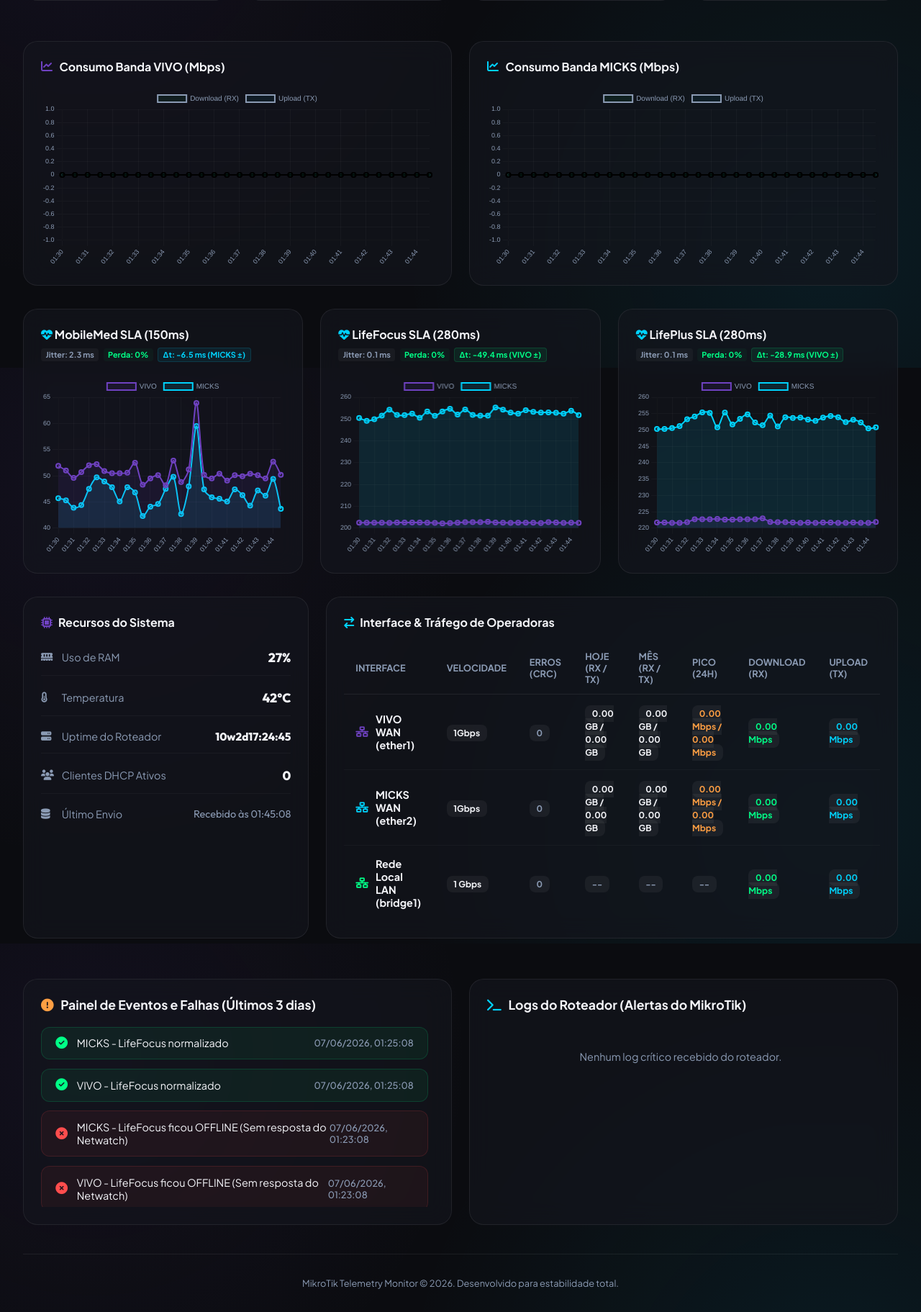
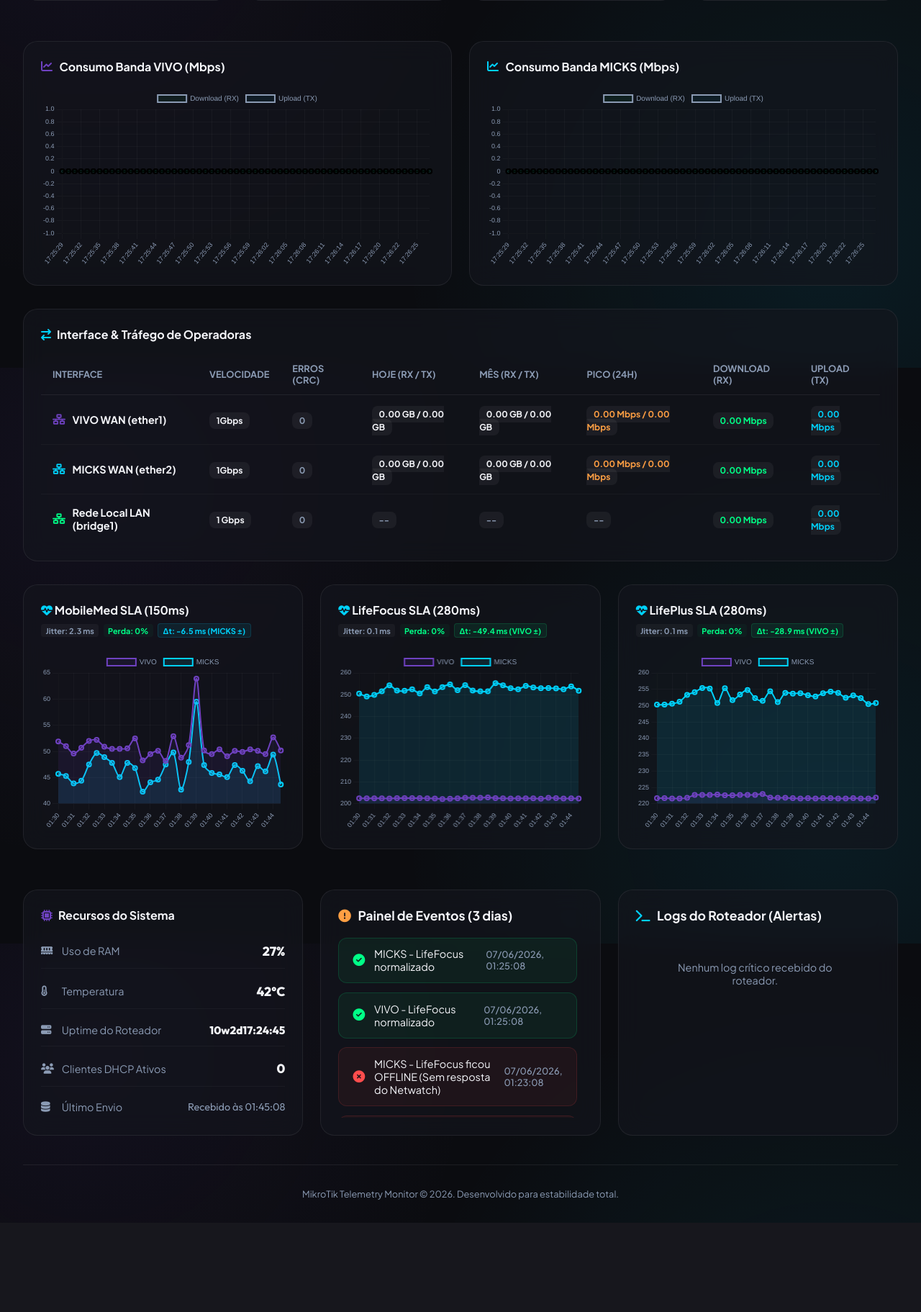
Before and after one commit to brunnosouto/mikrotik, a Flask app: page / in a window 1280 px wide. Shown: the part 289-2112 px from the top of the page at 72% size. After the commit the page ends 1988 px from the top, so only its background shows below. Run offline with Flask 3, Linux system fonts and the light colour scheme; data comes from the database, SQL or seed files in the repository; data that the repository does not hold is empty.

Commit message:
style: reorder interface table above SLA and implement rolling bandwidth charts

```diff
--- a/templates/index.html
+++ b/templates/index.html
@@ -452,6 +452,74 @@
         </div>
     </div>
 
+    <!-- Interface & Tráfego de Operadoras -->
+    <div class="traffic-table-card" style="margin-bottom: 2rem;">
+        <h3 style="font-size: 1rem; font-weight: 600;"><i class="fa-solid fa-arrow-right-arrow-left" style="color: var(--accent-micks); margin-right: 0.5rem;"></i>Interface & Tráfego de Operadoras</h3>
+        <div class="table-responsive">
+            <table>
+                <thead>
+                    <tr>
+                        <th>Interface</th>
+                        <th>Velocidade</th>
+                        <th>Erros (CRC)</th>
+                        <th>Hoje (RX / TX)</th>
+                        <th>Mês (RX / TX)</th>
+                        <th>Pico (24h)</th>
+                        <th>Download (RX)</th>
+                        <th>Upload (TX)</th>
+                    </tr>
+                </thead>
+                <tbody>
+                    <tr>
+                        <td>
+                            <div class="interface-name">
+                                <i class="fa-solid fa-network-wired" style="color: var(--accent-vivo);"></i>
+                                <span>VIVO WAN (ether1)</span>
+                            </div>
+                        </td>
+                        <td><span class="bandwidth-badge" id="vivo-speed" style="font-weight: 600;">--</span></td>
+                        <td><span class="bandwidth-badge" id="vivo-errors" style="color: var(--text-muted); font-weight: 600;">0</span></td>
+                        <td><span class="bandwidth-badge" id="vivo-today" style="font-weight: 600; color: var(--text-main);">0.00 GB / 0.00 GB</span></td>
+                        <td><span class="bandwidth-badge" id="vivo-month" style="font-weight: 600; color: var(--text-main);">0.00 GB / 0.00 GB</span></td>
+                        <td><span class="bandwidth-badge" id="vivo-peak" style="font-weight: 600; color: var(--accent-orange);">0.00 / 0.00 Mbps</span></td>
+                        <td><span class="bandwidth-badge rx-badge" id="vivo-rx">0.00 Mbps</span></td>
+                        <td><span class="bandwidth-badge tx-badge" id="vivo-tx">0.00 Mbps</span></td>
+                    </tr>
+                    <tr>
+                        <td>
+                            <div class="interface-name">
+                                <i class="fa-solid fa-network-wired" style="color: var(--accent-micks);"></i>
+                                <span>MICKS WAN (ether2)</span>
+                            </div>
+                        </td>
+                        <td><span class="bandwidth-badge" id="micks-speed" style="font-weight: 600;">--</span></td>
+                        <td><span class="bandwidth-badge" id="micks-errors" style="color: var(--text-muted); font-weight: 600;">0</span></td>
+                        <td><span class="bandwidth-badge" id="micks-today" style="font-weight: 600; color: var(--text-main);">0.00 GB / 0.00 GB</span></td>
+                        <td><span class="bandwidth-badge" id="micks-month" style="font-weight: 600; color: var(--text-main);">0.00 GB / 0.00 GB</span></td>
+                        <td><span class="bandwidth-badge" id="micks-peak" style="font-weight: 600; color: var(--accent-orange);">0.00 / 0.00 Mbps</span></td>
+                        <td><span class="bandwidth-badge rx-badge" id="micks-rx">0.00 Mbps</span></td>
+                        <td><span class="bandwidth-badge tx-badge" id="micks-tx">0.00 Mbps</span></td>
+                    </tr>
+                    <tr>
+                        <td>
+                            <div class="interface-name">
+                                <i class="fa-solid fa-network-wired" style="color: var(--accent-green);"></i>
+                                <span>Rede Local LAN (bridge1)</span>
+                            </div>
+                        </td>
+                        <td><span class="bandwidth-badge" style="font-weight: 600;">1 Gbps</span></td>
+                        <td><span class="bandwidth-badge" style="color: var(--text-muted); font-weight: 600;">0</span></td>
+                        <td><span class="bandwidth-badge" style="font-weight: 600; color: var(--text-muted);">--</span></td>
+                        <td><span class="bandwidth-badge" style="font-weight: 600; color: var(--text-muted);">--</span></td>
+                        <td><span class="bandwidth-badge" style="font-weight: 600; color: var(--text-muted);">--</span></td>
+                        <td><span class="bandwidth-badge rx-badge" id="lan-rx">0.00 Mbps</span></td>
+                        <td><span class="bandwidth-badge tx-badge" id="lan-tx">0.00 Mbps</span></td>
+                    </tr>
+                </tbody>
+            </table>
+        </div>
+    </div>
+
     <!-- Charts Section -->
     <div class="chart-grid">
         <div class="chart-card">
@@ -506,9 +574,10 @@
         </div>
     </div>
 
-    <!-- Bottom Details Section -->
-    <div class="details-grid">
-        <div class="hw-card">
+    <!-- Bottom Resources & Logs Grid Section -->
+    <div class="chart-grid" style="margin-top: 1.5rem; margin-bottom: 2.5rem;">
+        <!-- System Resources -->
+        <div class="hw-card" style="display: flex; flex-direction: column; gap: 1.2rem; padding: 1.5rem;">
             <h3 style="font-size: 1rem; font-weight: 600; margin-bottom: 0.5rem;"><i class="fa-solid fa-microchip" style="color: var(--accent-vivo); margin-right: 0.5rem;"></i>Recursos do Sistema</h3>
 
             <div class="hw-metric">
@@ -533,81 +602,11 @@
             </div>
         </div>
 
-        <div class="traffic-table-card">
-            <h3 style="font-size: 1rem; font-weight: 600;"><i class="fa-solid fa-arrow-right-arrow-left" style="color: var(--accent-micks); margin-right: 0.5rem;"></i>Interface & Tráfego de Operadoras</h3>
-            <div class="table-responsive">
-                <table>
-                    <thead>
-                        <tr>
-                            <th>Interface</th>
-                            <th>Velocidade</th>
-                            <th>Erros (CRC)</th>
-                            <th>Hoje (RX / TX)</th>
-                            <th>Mês (RX / TX)</th>
-                            <th>Pico (24h)</th>
-                            <th>Download (RX)</th>
-                            <th>Upload (TX)</th>
-                        </tr>
-                    </thead>
-                    <tbody>
-                        <tr>
-                            <td>
-                                <div class="interface-name">
-                                    <i class="fa-solid fa-network-wired" style="color: var(--accent-vivo);"></i>
-                                    <span>VIVO WAN (ether1)</span>
-                                </div>
-                            </td>
-                            <td><span class="bandwidth-badge" id="vivo-speed" style="font-weight: 600;">--</span></td>
-                            <td><span class="bandwidth-badge" id="vivo-errors" style="color: var(--text-muted); font-weight: 600;">0</span></td>
-                            <td><span class="bandwidth-badge" id="vivo-today" style="font-weight: 600; color: var(--text-main);">0.00 GB / 0.00 GB</span></td>
-                            <td><span class="bandwidth-badge" id="vivo-month" style="font-weight: 600; color: var(--text-main);">0.00 GB / 0.00 GB</span></td>
-                            <td><span class="bandwidth-badge" id="vivo-peak" style="font-weight: 600; color: var(--accent-orange);">0.00 / 0.00 Mbps</span></td>
-                            <td><span class="bandwidth-badge rx-badge" id="vivo-rx">0.00 Mbps</span></td>
-                            <td><span class="bandwidth-badge tx-badge" id="vivo-tx">0.00 Mbps</span></td>
-                        </tr>
-                        <tr>
-                            <td>
-                                <div class="interface-name">
-                                    <i class="fa-solid fa-network-wired" style="color: var(--accent-micks);"></i>
-                                    <span>MICKS WAN (ether2)</span>
-                                </div>
-                            </td>
-                            <td><span class="bandwidth-badge" id="micks-speed" style="font-weight: 600;">--</span></td>
-                            <td><span class="bandwidth-badge" id="micks-errors" style="color: var(--text-muted); font-weight: 600;">0</span></td>
-                            <td><span class="bandwidth-badge" id="micks-today" style="font-weight: 600; color: var(--text-main);">0.00 GB / 0.00 GB</span></td>
-                            <td><span class="bandwidth-badge" id="micks-month" style="font-weight: 600; color: var(--text-main);">0.00 GB / 0.00 GB</span></td>
-                            <td><span class="bandwidth-badge" id="micks-peak" style="font-weight: 600; color: var(--accent-orange);">0.00 / 0.00 Mbps</span></td>
-                            <td><span class="bandwidth-badge rx-badge" id="micks-rx">0.00 Mbps</span></td>
-                            <td><span class="bandwidth-badge tx-badge" id="micks-tx">0.00 Mbps</span></td>
-                        </tr>
-                        <tr>
-                            <td>
-                                <div class="interface-name">
-                                    <i class="fa-solid fa-network-wired" style="color: var(--accent-green);"></i>
-                                    <span>Rede Local LAN (bridge1)</span>
-                                </div>
-                            </td>
-                            <td><span class="bandwidth-badge" style="font-weight: 600;">1 Gbps</span></td>
-                            <td><span class="bandwidth-badge" style="color: var(--text-muted); font-weight: 600;">0</span></td>
-                            <td><span class="bandwidth-badge" style="font-weight: 600; color: var(--text-muted);">--</span></td>
-                            <td><span class="bandwidth-badge" style="font-weight: 600; color: var(--text-muted);">--</span></td>
-                            <td><span class="bandwidth-badge" style="font-weight: 600; color: var(--text-muted);">--</span></td>
-                            <td><span class="bandwidth-badge rx-badge" id="lan-rx">0.00 Mbps</span></td>
-                            <td><span class="bandwidth-badge tx-badge" id="lan-tx">0.00 Mbps</span></td>
-                        </tr>
-                    </tbody>
-                </table>
-            </div>
-        </div>
-    </div>
-
-    <!-- Logs & Events Section -->
-    <div class="two-col-grid" style="margin-top: 1.5rem; margin-bottom: 2.5rem;">
         <!-- Failure & Incident Log Panel -->
         <div class="card" style="padding: 1.5rem;">
             <h3 style="font-size: 1.1rem; font-weight: 600; margin-bottom: 1.2rem; display: flex; align-items: center; gap: 0.6rem;">
                 <i class="fa-solid fa-circle-exclamation" style="color: var(--accent-orange);"></i>
-                <span>Painel de Eventos e Falhas (Últimos 3 dias)</span>
+                <span>Painel de Eventos (3 dias)</span>
             </h3>
             <div id="incidents-container" style="max-height: 250px; overflow-y: auto; display: flex; flex-direction: column; gap: 0.8rem; padding-right: 0.5rem;">
                 <div style="color: var(--text-muted); font-size: 0.9rem; text-align: center; padding: 2rem;">Buscando histórico de incidentes...</div>
@@ -618,7 +617,7 @@
         <div class="card" style="padding: 1.5rem;">
             <h3 style="font-size: 1.1rem; font-weight: 600; margin-bottom: 1.2rem; display: flex; align-items: center; gap: 0.6rem;">
                 <i class="fa-solid fa-terminal" style="color: var(--accent-micks);"></i>
-                <span>Logs do Roteador (Alertas do MikroTik)</span>
+                <span>Logs do Roteador (Alertas)</span>
             </h3>
             <div id="router-logs-container" style="max-height: 250px; overflow-y: auto; display: flex; flex-direction: column; gap: 0.8rem; padding-right: 0.5rem; font-family: monospace;">
                 <div style="color: var(--text-muted); font-size: 0.9rem; text-align: center; padding: 2rem;">Nenhum log crítico recebido do roteador.</div>
@@ -694,15 +693,29 @@
             options: chartOptions
         });
 
+        // Rolling buffer for bandwidth charts (60 points representing 60 seconds history)
+        const maxBwPoints = 60;
+        const vivoRxData = Array(maxBwPoints).fill(0);
+        const vivoTxData = Array(maxBwPoints).fill(0);
+        const micksRxData = Array(maxBwPoints).fill(0);
+        const micksTxData = Array(maxBwPoints).fill(0);
+        const bwLabels = Array(maxBwPoints).fill('');
+
+        // Pre-fill labels with blank or initial times
+        for (let i = maxBwPoints - 1; i >= 0; i--) {
+            const timeVal = new Date(Date.now() - i * 1000);
+            bwLabels[maxBwPoints - 1 - i] = timeVal.toLocaleTimeString('pt-BR', { hour: '2-digit', minute: '2-digit', second: '2-digit' });
+        }
+
         // Initialize Bandwidth Charts
         const ctxBwVivo = document.getElementById('chart-bandwidth-vivo').getContext('2d');
         const chartBwVivo = new Chart(ctxBwVivo, {
             type: 'line',
             data: {
-                labels: [],
+                labels: bwLabels,
                 datasets: [
-                    { label: 'Download (RX)', data: [], borderColor: 'var(--accent-green)', backgroundColor: 'rgba(0, 255, 135, 0.05)', borderWidth: 2, fill: true, tension: 0.3 },
-                    { label: 'Upload (TX)', data: [], borderColor: 'var(--accent-micks)', backgroundColor: 'rgba(0, 210, 252, 0.05)', borderWidth: 2, fill: true, tension: 0.3 }
+                    { label: 'Download (RX)', data: vivoRxData, borderColor: 'var(--accent-green)', backgroundColor: 'rgba(0, 255, 135, 0.05)', borderWidth: 2, fill: true, tension: 0.3 },
+                    { label: 'Upload (TX)', data: vivoTxData, borderColor: 'var(--accent-micks)', backgroundColor: 'rgba(0, 210, 252, 0.05)', borderWidth: 2, fill: true, tension: 0.3 }
                 ]
             },
             options: chartOptions
@@ -712,10 +725,10 @@
         const chartBwMicks = new Chart(ctxBwMicks, {
             type: 'line',
             data: {
-                labels: [],
+                labels: bwLabels,
                 datasets: [
-                    { label: 'Download (RX)', data: [], borderColor: 'var(--accent-green)', backgroundColor: 'rgba(0, 255, 135, 0.05)', borderWidth: 2, fill: true, tension: 0.3 },
-                    { label: 'Upload (TX)', data: [], borderColor: 'var(--accent-micks)', backgroundColor: 'rgba(0, 210, 252, 0.05)', borderWidth: 2, fill: true, tension: 0.3 }
+                    { label: 'Download (RX)', data: micksRxData, borderColor: 'var(--accent-green)', backgroundColor: 'rgba(0, 255, 135, 0.05)', borderWidth: 2, fill: true, tension: 0.3 },
+                    { label: 'Upload (TX)', data: micksTxData, borderColor: 'var(--accent-micks)', backgroundColor: 'rgba(0, 210, 252, 0.05)', borderWidth: 2, fill: true, tension: 0.3 }
                 ]
             },
             options: chartOptions
@@ -817,15 +830,24 @@
                 chartLP.data.datasets[1].data = data.map(item => item.rtt_micks_lp);
                 chartLP.update('none');
 
-                // Update Bandwidth (Mbps)
-                chartBwVivo.data.labels = labels;
-                chartBwVivo.data.datasets[0].data = data.map(item => item.traffic_vivo_rx / 1000000);
-                chartBwVivo.data.datasets[1].data = data.map(item => item.traffic_vivo_tx / 1000000);
+                // Update Rolling Bandwidth data buffers (convert bits per second to Mbps)
+                const nowTimeStr = new Date().toLocaleTimeString('pt-BR', { hour: '2-digit', minute: '2-digit', second: '2-digit' });
+
+                vivoRxData.push(latest.traffic_vivo_rx / 1000000);
+                vivoRxData.shift();
+                vivoTxData.push(latest.traffic_vivo_tx / 1000000);
+                vivoTxData.shift();
+
+                micksRxData.push(latest.traffic_micks_rx / 1000000);
+                micksRxData.shift();
+                micksTxData.push(latest.traffic_micks_tx / 1000000);
+                micksTxData.shift();
+
+                bwLabels.push(nowTimeStr);
+                bwLabels.shift();
+
+                // Update charts
                 chartBwVivo.update('none');
-
-                chartBwMicks.data.labels = labels;
-                chartBwMicks.data.datasets[0].data = data.map(item => item.traffic_micks_rx / 1000000);
-                chartBwMicks.data.datasets[1].data = data.map(item => item.traffic_micks_tx / 1000000);
                 chartBwMicks.update('none');
 
                 // Update delta badges
```
